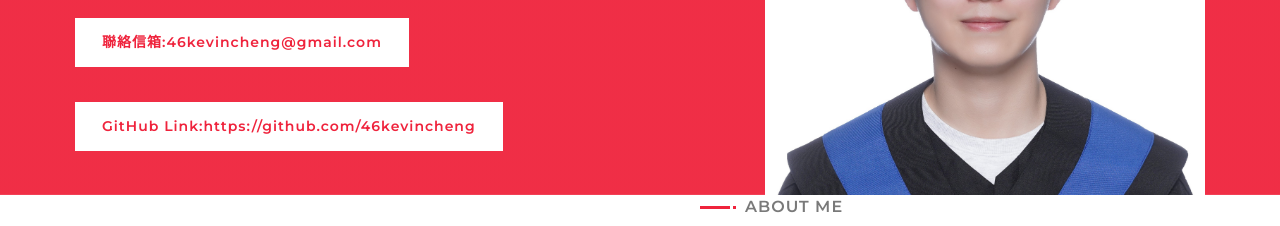
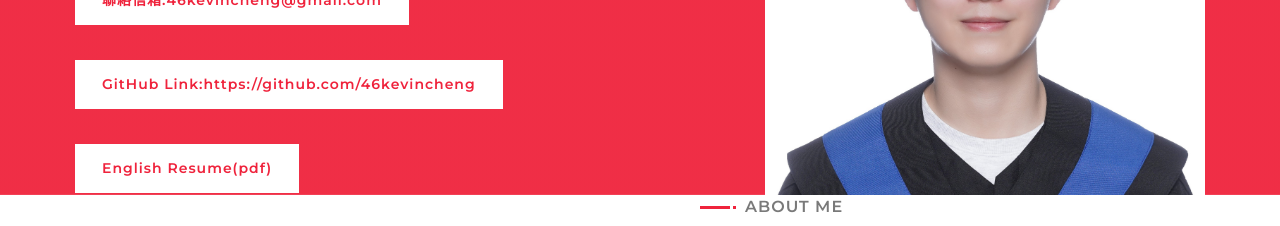
Before and after one commit to 46kevincheng/KevinChengWebsite, a plain HTML site: page index.html in a window 1280 px wide. Shown: the part 320-546 px from the top of the page. Drawn offline with nearby package versions, Linux system fonts and the light colour scheme.

Commit message:
Add English Resume

```diff
--- a/index.html
+++ b/index.html
@@ -71,6 +71,11 @@
                             <div class="hero-btn">
                                 <a class="btn" href="https://github.com/46kevincheng" target="_blank" rel="noreferrer noopener">
                                     GitHub Link:https://github.com/46kevincheng</a>
+                            </div>
+                            <div class="hero-btn">
+                                <a class="btn" href="EnglishResume.pdf" download="KevinChengResume.pdf">
+                                    English Resume(pdf)
+                                </a>
                             </div>
                         </div>
                     </div>
```
Also changed, not shown: 1 other file.
